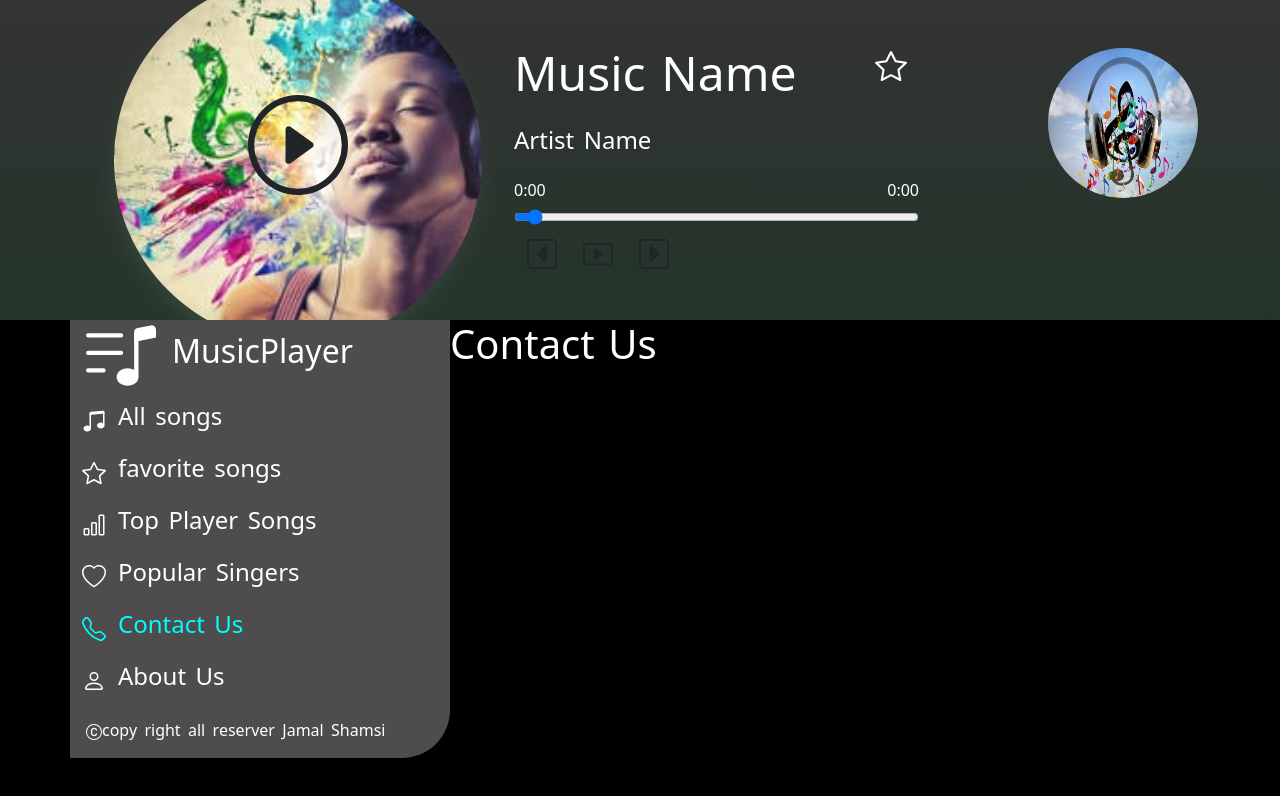
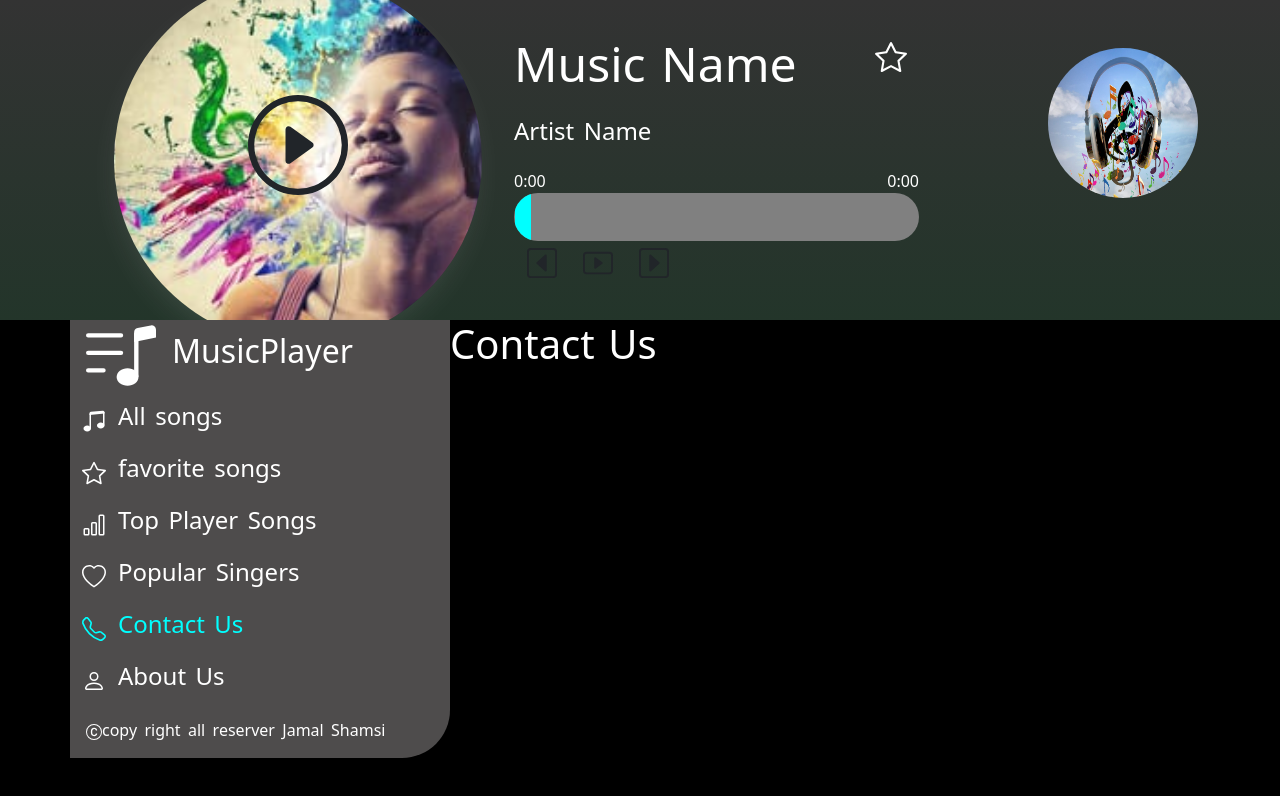
Before and after one commit to jamalshamsi1988/music-player, a React (Create React App) app in the folder music-app/: page /contact in a window 1280 px wide. Shown: the top 796 px of the page. Built offline with nearby package versions, Linux system fonts and the light colour scheme.

Commit message:
change the input range

```diff
--- a/music-app/src/Components/Header.jsx
+++ b/music-app/src/Components/Header.jsx
@@ -10,9 +10,9 @@ import { IconName } from "react-icons/fa";
 import { BsStar, BsStarFill } from "react-icons/bs";
 
 
-const Header = () => {
+const Header = ({audioRef}) => {
 
-  const { audioHandler, setAudioHandler,setCurrentSong, currentSong ,songFullTime,songCurrentTime ,audioRef ,songs,setSongs }=useContext(myContexts)
+  const { audioHandler, setAudioHandler,setCurrentSong, currentSong ,songFullTime,songCurrentTime ,songs,setSongs}=useContext(myContexts)
 
   const [favorite,setFavorite]=useState(false);
 
@@ -54,7 +54,7 @@ const getBack=()=>{
   }
   return (
     <header>
-      <ToastContainer/>
+      <ToastContainer />
       <article className="container h-100">
         <article className="h-100 d-flex align-items-center ">
           <section
@@ -71,7 +71,6 @@ const getBack=()=>{
                 height="100"
                 fill="currentColor"
                 viewBox="0 0 16 16"
-
               >
                 <path d="M8 15A7 7 0 1 1 8 1a7 7 0 0 1 0 14zm0 1A8 8 0 1 0 8 0a8 8 0 0 0 0 16z" />
                 <path d="M5 6.25a1.25 1.25 0 1 1 2.5 0v3.5a1.25 1.25 0 1 1-2.5 0v-3.5zm3.5 0a1.25 1.25 0 1 1 2.5 0v3.5a1.25 1.25 0 1 1-2.5 0v-3.5z" />
@@ -102,7 +101,11 @@ const getBack=()=>{
                 className="btn"
                 style={{ border: "none", color: "white" }}
               >
-                {currentSong[0].active ? <BsStarFill size="2rem" /> : <BsStar size="2rem" />}
+                {currentSong[0].active ? (
+                  <BsStarFill size="2rem" />
+                ) : (
+                  <BsStar size="2rem" />
+                )}
 
                 {/* <svg
                   xmlns="http://www.w3.org/2000/svg"
@@ -120,9 +123,12 @@ const getBack=()=>{
                 <span className="current-time">
                   {setCleanTime(songCurrentTime)}
                 </span>
-                <span className="full-time">{songFullTime ?setCleanTime(songFullTime) : "0:00"}</span>
+                <span className="full-time">
+                  {songFullTime ? setCleanTime(songFullTime) : "0:00"}
+                </span>
               </section>
-
+              <section className="range-slider">
+                <section className="progress" style={{width: `${(songCurrentTime / songFullTime)*100}%`}}></section>
                 <input
                   className="w-100 btn"
                   type="range"
@@ -130,9 +136,10 @@ const getBack=()=>{
                   max={songFullTime}
                   value={songCurrentTime}
                   onChange={(e) =>
-                  (audioRef.current.currentTime = e.target.value)
+                    audioRef.current.currentTime = e.target.value
                   }
                 />
+              </section>
             </section>
             <section className="music-nav">
               <button className="btn" onClick={getBack}>
--- a/music-app/src/assets/styles/_header.scss
+++ b/music-app/src/assets/styles/_header.scss
@@ -1,24 +1,59 @@
-header{
-    background: linear-gradient(180deg,#333333 0%,#23352A 100%);
+header {
+  background: linear-gradient(180deg, #333333 0%, #23352a 100%);
   height: 40vh;
-    .music-cover{
+  .range-slider {
+    height: 3rem;
+    width: 100%;
+    background-color: gray;
+    position: relative;
+    border-radius: 2rem;
+    overflow: hidden;
+    input {
+      padding: 0;
+      appearance: none;
+      -webkit-appearance: none;
+
+      &::-webkit-slider-thumb {
+        appearance: none;
+        -webkit-appearance: none;
+        background-color: aqua;
+        height: 4rem;
+        width: 1rem;
+
+      }
+    }
+
+    .progress {
+      height: 100%;
+      pointer-events: none;
+      top: 0;
+      left: 0;
+      background-color: aqua;
+      position: absolute;
+    }
+  }
+  .music-cover {
     width: 23rem;
     height: 23rem;
     border-radius: 50%;
-        background: linear-gradient(273.39deg,#212121 12.49%,#242424 12.49%,#32754A 90.33%);
-        box-shadow: -2px 13px 45px -24px rgba(242,242,242,0.3);
+    background: linear-gradient(
+      273.39deg,
+      #212121 12.49%,
+      #242424 12.49%,
+      #32754a 90.33%
+    );
+    box-shadow: -2px 13px 45px -24px rgba(242, 242, 242, 0.3);
     margin: 2rem;
-        background-size:cover;
-        .player-svg{
-            margin-top:7rem ;
-
+    background-size: cover;
+    .player-svg {
+      margin-top: 7rem;
     }
   }
-    .music-description{
-        h1{
+  .music-description {
+    h1 {
       font-size: 3rem;
     }
-        h2{
+    h2 {
       font-size: 1.5rem;
       line-height: 250%;
     }
--- a/music-app/src/contexts.js
+++ b/music-app/src/contexts.js
@@ -3,17 +3,16 @@ import musicList from "./musics";
 import musicImg from "./assets/img/image-background1.jpg";
 
 export const myContexts = createContext({
-  songs:"",
-  setSongs:"",
-  audioHandler:"",
-  setAudioHandler:"",
-  currentSong:"",
-  setCurrentSong:"",
-  songCurrentTime:"",
-  setSongCurrentTime:"",
-  songFullTime:"",
-  setSongFullTime:"",
-
+  songs: "",
+  setSongs: "",
+  audioHandler: "",
+  setAudioHandler: "",
+  currentSong: "",
+  setCurrentSong: "",
+  songCurrentTime: "",
+  setSongCurrentTime: "",
+  songFullTime: "",
+  setSongFullTime: "",
 });
 
 
@@ -31,8 +30,8 @@ const Contexts = ({ children }) => {
       active: false,
     },
   ]);
-  const [songCurrentTime, setSongCurrentTime] = useState();
-  const [songFullTime, setSongFullTime] = useState();
+  const [songCurrentTime, setSongCurrentTime] = useState(0);
+  const [songFullTime, setSongFullTime] = useState(0);
 
 
   return (
```
Lines whose indentation alone changed are shown as unchanged.
